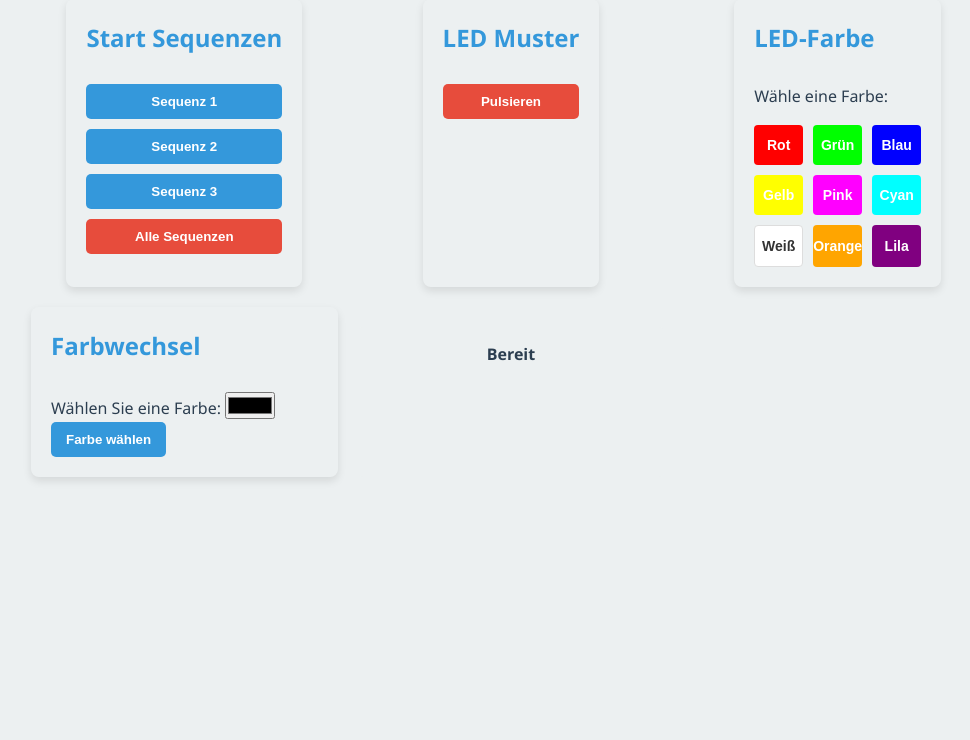
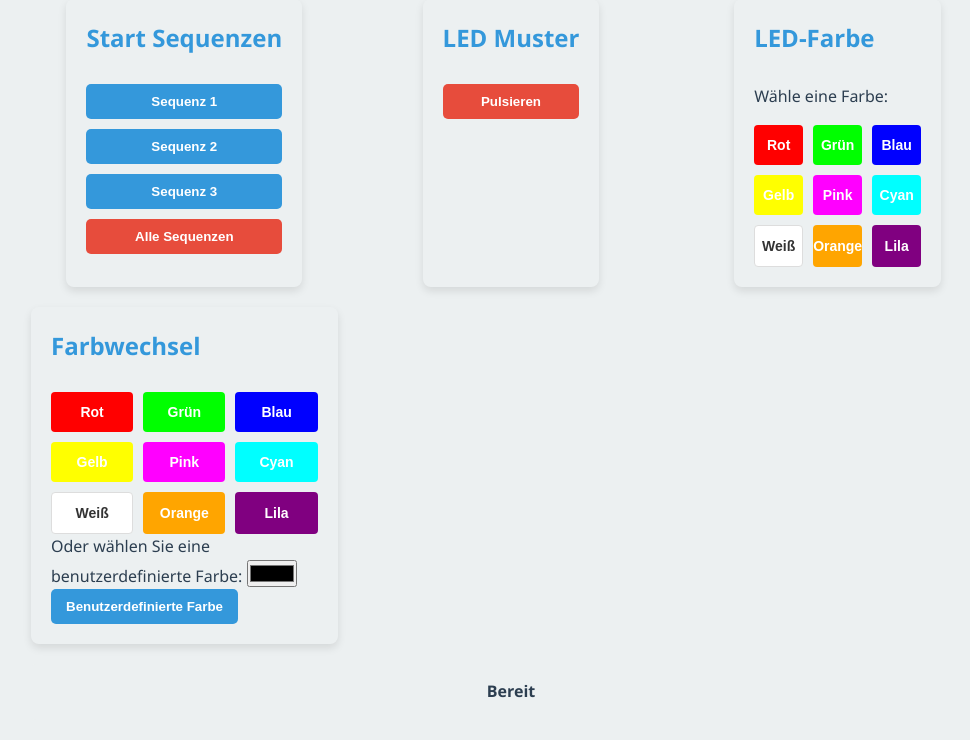
Before and after one commit to Roberto2Meloni/PiVoltaMeter, a Flask app: page / in a window 1280 px wide. Shown: the part 191-931 px from the top of the page, without its empty margins (129-1099 px from the left). Before the commit the page ends 672 px from the top, so only its background shows below. Run offline with Flask 3, Linux system fonts and the light colour scheme.

Commit message:
Mögliche Version 0.1

```diff
--- a/only_flask.py
+++ b/only_flask.py
@@ -41,6 +41,7 @@ def run_all():
     """Führt alle LED-Sequenzen aus"""
     only_led.start_all_start_phase()
     return jsonify({"status": "success", "message": "Alle Sequenzen ausgeführt"})
+
 
 @app.route('/set_color', methods=['POST'])
 def set_color():
@@ -90,49 +91,49 @@ def set_color():
             "message": f"Fehler beim Setzen der Farbe: {str(e)}"
         }), 500
 
-@app.route('/turn_off', methods=['POST'])
-def turn_off():
-    """Schaltet alle LEDs aus"""
-    try:
-        for i in range(only_led.LED_PER_STRIP):
-            only_led.strip_one.setPixelColor(i, Color(0, 0, 0))
-            only_led.strip_two.setPixelColor(i, Color(0, 0, 0))
+# @app.route('/turn_off', methods=['POST'])
+# def turn_off():
+#     """Schaltet alle LEDs aus"""
+#     try:
+#         for i in range(only_led.LED_PER_STRIP):
+#             only_led.strip_one.setPixelColor(i, Color(0, 0, 0))
+#             only_led.strip_two.setPixelColor(i, Color(0, 0, 0))
 
-        only_led.strip_one.show()
-        only_led.strip_two.show()
+#         only_led.strip_one.show()
+#         only_led.strip_two.show()
 
-        return jsonify({
-            "status": "success",
-            "message": "Alle LEDs ausgeschaltet"
-        })
+#         return jsonify({
+#             "status": "success",
+#             "message": "Alle LEDs ausgeschaltet"
+#         })
 
-    except Exception as e:
-        return jsonify({
-            "status": "error",
-            "message": f"Fehler beim Ausschalten der LEDs: {str(e)}"
-        }), 500
+#     except Exception as e:
+#         return jsonify({
+#             "status": "error",
+#             "message": f"Fehler beim Ausschalten der LEDs: {str(e)}"
+#         }), 500
 
-@app.route('/pulse_leds', methods=['POST'])
-def pulse_leds():
-    """Lässt LEDs in einer bestimmten Farbe pulsieren"""
-    try:
-        data = request.get_json()
-        color = data.get('color', '#3498db')  # Standardfarbe ist Blau
-        cycles = int(data.get('cycles', 3))   # Standardmäßig 3 Zyklen
+# @app.route('/pulse_leds', methods=['POST'])
+# def pulse_leds():
+#     """Lässt LEDs in einer bestimmten Farbe pulsieren"""
+#     try:
+#         data = request.get_json()
+#         color = data.get('color', '#3498db')  # Standardfarbe ist Blau
+#         cycles = int(data.get('cycles', 3))   # Standardmäßig 3 Zyklen
 
-        # Rufe Pulsier-Funktion auf
-        only_led.pulsing_all_led(color, cycles)
+#         # Rufe Pulsier-Funktion auf
+#         only_led.pulsing_all_led(color, cycles)
 
-        return jsonify({
-            "status": "success",
-            "message": f"LEDs haben in Farbe {color} für {cycles} Zyklen gepulst"
-        })
+#         return jsonify({
+#             "status": "success",
+#             "message": f"LEDs haben in Farbe {color} für {cycles} Zyklen gepulst"
+#         })
 
-    except Exception as e:
-        return jsonify({
-            "status": "error",
-            "message": f"Fehler beim Pulsieren der LEDs: {str(e)}"
-        }), 500
+#     except Exception as e:
+#         return jsonify({
+#             "status": "error",
+#             "message": f"Fehler beim Pulsieren der LEDs: {str(e)}"
+#         }), 500
 
 def start_flask_server():
     """Startet den Flask-Webserver mit Animations-Feedback"""
@@ -156,12 +157,14 @@ def start_flask_server():
         # Zeige Fehler-Animation
         only_led.animation_webserver_error(loop=True)
 
+
 @app.route('/set_amplitude_color', methods=['POST'])
 def set_amplitude_color():
     """Setzt die Farbe für die Amplituden-Visualisierung"""
     try:
         data = request.get_json()
         color = data.get('color', '#00FF00')  # Standardfarbe Grün
+        print(f"Wechsel Farbe für Amplitude auf auf {color} | Defualt 00FF00")
 
         # Setze Farbe in Konfiguration
         Config.set_amplitude_color(color)
--- a/static/js/script.js
+++ b/static/js/script.js
@@ -1,25 +1,24 @@
+function updateStatus(message, status = 'loading') {
+    const statusDiv = document.getElementById("status");
+    statusDiv.textContent = message;
+    statusDiv.className = `status ${status}`;
+}
+
 function runSequence(endpoint) {
-  const statusDiv = document.getElementById("status");
-  statusDiv.textContent = "Führe Sequenz aus...";
-  statusDiv.className = "status loading";
+    updateStatus(`Führe Sequenz aus...`);
 
     fetch("/" + endpoint)
         .then((response) => response.json())
         .then((data) => {
-      statusDiv.textContent = data.message;
-      statusDiv.className = "status success";
+            updateStatus(data.message, 'success');
         })
         .catch((error) => {
-      statusDiv.textContent = "Fehler: " + error;
-      statusDiv.className = "status error";
+            updateStatus(`Fehler: ${error}`, 'error');
         });
 }
 
 function setColor(color) {
-  const statusDiv = document.getElementById("status");
-
-  statusDiv.textContent = "Setze LEDs auf Farbe " + color + "...";
-  statusDiv.className = "status loading";
+    updateStatus(`Setze LEDs auf Farbe ${color}...`);
 
     fetch("/set_color", {
         method: "POST",
@@ -30,19 +29,15 @@ function setColor(color) {
     })
         .then((response) => response.json())
         .then((data) => {
-      statusDiv.textContent = data.message;
-      statusDiv.className = "status success";
+            updateStatus(data.message, 'success');
         })
         .catch((error) => {
-      statusDiv.textContent = "Fehler: " + error;
-      statusDiv.className = "status error";
+            updateStatus(`Fehler: ${error}`, 'error');
         });
 }
 
 function turnOff() {
-  const statusDiv = document.getElementById("status");
-  statusDiv.textContent = "Schalte LEDs aus...";
-  statusDiv.className = "status loading";
+    updateStatus("Schalte LEDs aus...");
 
     fetch("/turn_off", {
         method: "POST",
@@ -53,12 +48,10 @@ function turnOff() {
     })
         .then((response) => response.json())
         .then((data) => {
-      statusDiv.textContent = data.message;
-      statusDiv.className = "status success";
+            updateStatus(data.message, 'success');
         })
         .catch((error) => {
-      statusDiv.textContent = "Fehler: " + error;
-      statusDiv.className = "status error";
+            updateStatus(`Fehler: ${error}`, 'error');
         });
 }
 
@@ -66,10 +59,8 @@ function pulseLEDs() {
     const colorPicker = document.getElementById("pulsePicker");
     const color = colorPicker.value;
     const cycleCount = document.getElementById("cycleCount").value;
-  const statusDiv = document.getElementById("status");
 
-  statusDiv.textContent = "Lasse LEDs in " + color + " pulsieren...";
-  statusDiv.className = "status loading";
+    updateStatus(`Lasse LEDs in ${color} pulsieren...`);
 
     fetch("/pulse_leds", {
         method: "POST",
@@ -80,12 +71,10 @@ function pulseLEDs() {
     })
         .then((response) => response.json())
         .then((data) => {
-      statusDiv.textContent = data.message;
-      statusDiv.className = "status success";
+            updateStatus(data.message, 'success');
         })
         .catch((error) => {
-      statusDiv.textContent = "Fehler: " + error;
-      statusDiv.className = "status error";
+            updateStatus(`Fehler: ${error}`, 'error');
         });
 }
 
@@ -95,13 +84,8 @@ function changeColorFromPicker() {
     setColor(color);
 }
 
-function setAmplitudeColor() {
-    const colorPicker = document.getElementById("amplitudeColorPicker");
-    const color = colorPicker.value;
-    const statusDiv = document.getElementById("status");
-
-    statusDiv.textContent = "Setze Amplituden-Farbe...";
-    statusDiv.className = "status loading";
+function setAmplitudeColor(color) {
+    updateStatus(`Setze Amplituden-Farbe ${color}...`);
 
     fetch("/set_amplitude_color", {
         method: "POST",
@@ -112,11 +96,15 @@ function setAmplitudeColor() {
     })
         .then((response) => response.json())
         .then((data) => {
-        statusDiv.textContent = data.message;
-        statusDiv.className = "status success";
+            updateStatus(data.message, 'success');
         })
         .catch((error) => {
-        statusDiv.textContent = "Fehler: " + error;
-        statusDiv.className = "status error";
+            updateStatus(`Fehler: ${error}`, 'error');
         });
 }
+
+function setCustomAmplitudeColor() {
+    const colorPicker = document.getElementById("amplitudeColorPicker");
+    const color = colorPicker.value;
+    setAmplitudeColor(color);
+}
--- a/templates/index.html
+++ b/templates/index.html
@@ -46,13 +46,29 @@
             </div>
         </div>
       </div>
-      <div class="card">
-        <h2>Farbwechsel</h2>
+<div class="card">
+    <h2>Farbwechsel</h2>
+    <div class="color-control">
+        <div class="color-buttons">
+            <button onclick="setAmplitudeColor('#ff0000')" class="color-btn" style="background-color: #ff0000;">Rot</button>
+            <button onclick="setAmplitudeColor('#00ff00')" class="color-btn" style="background-color: #00ff00;">Grün</button>
+            <button onclick="setAmplitudeColor('#0000ff')" class="color-btn" style="background-color: #0000ff;">Blau</button>
+            <button onclick="setAmplitudeColor('#ffff00')" class="color-btn" style="background-color: #ffff00;">Gelb</button>
+            <button onclick="setAmplitudeColor('#ff00ff')" class="color-btn" style="background-color: #ff00ff;">Pink</button>
+            <button onclick="setAmplitudeColor('#00ffff')" class="color-btn" style="background-color: #00ffff;">Cyan</button>
+            <button onclick="setAmplitudeColor('#ffffff')" class="color-btn" style="background-color: #ffffff; color: #333; border: 1px solid #ddd;">Weiß</button>
+            <button onclick="setAmplitudeColor('#ffa500')" class="color-btn" style="background-color: #ffa500;">Orange</button>
+            <button onclick="setAmplitudeColor('#800080')" class="color-btn" style="background-color: #800080;">Lila</button>
+        </div>
         <div class="color-control">
-            <label for="colorPicker">Wählen Sie eine Farbe:</label>
-            <input type="color" id="colorPicker">
-            <button onclick="changeColorFromPicker()">Farbe wählen</button>
+            <label for="amplitudeColorPicker">Oder wählen Sie eine benutzerdefinierte Farbe:</label>
+            <input type="color" id="amplitudeColorPicker">
+            <button onclick="setCustomAmplitudeColor()">Benutzerdefinierte Farbe</button>
         </div>
+    </div>
+</div>
+
+
       </div>
       <div id="status" class="status">Bereit</div>
     </div>
```
Lines whose indentation alone changed are shown as unchanged.
